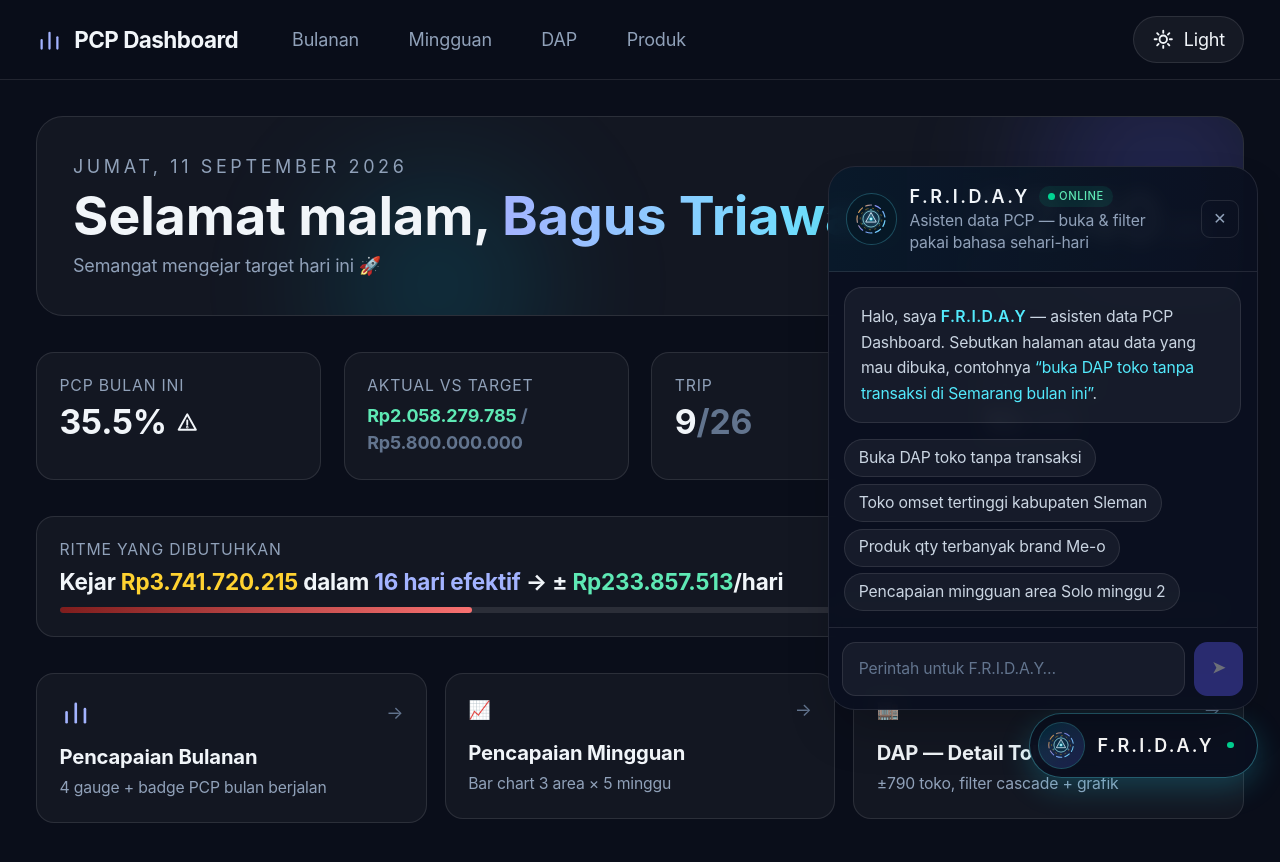
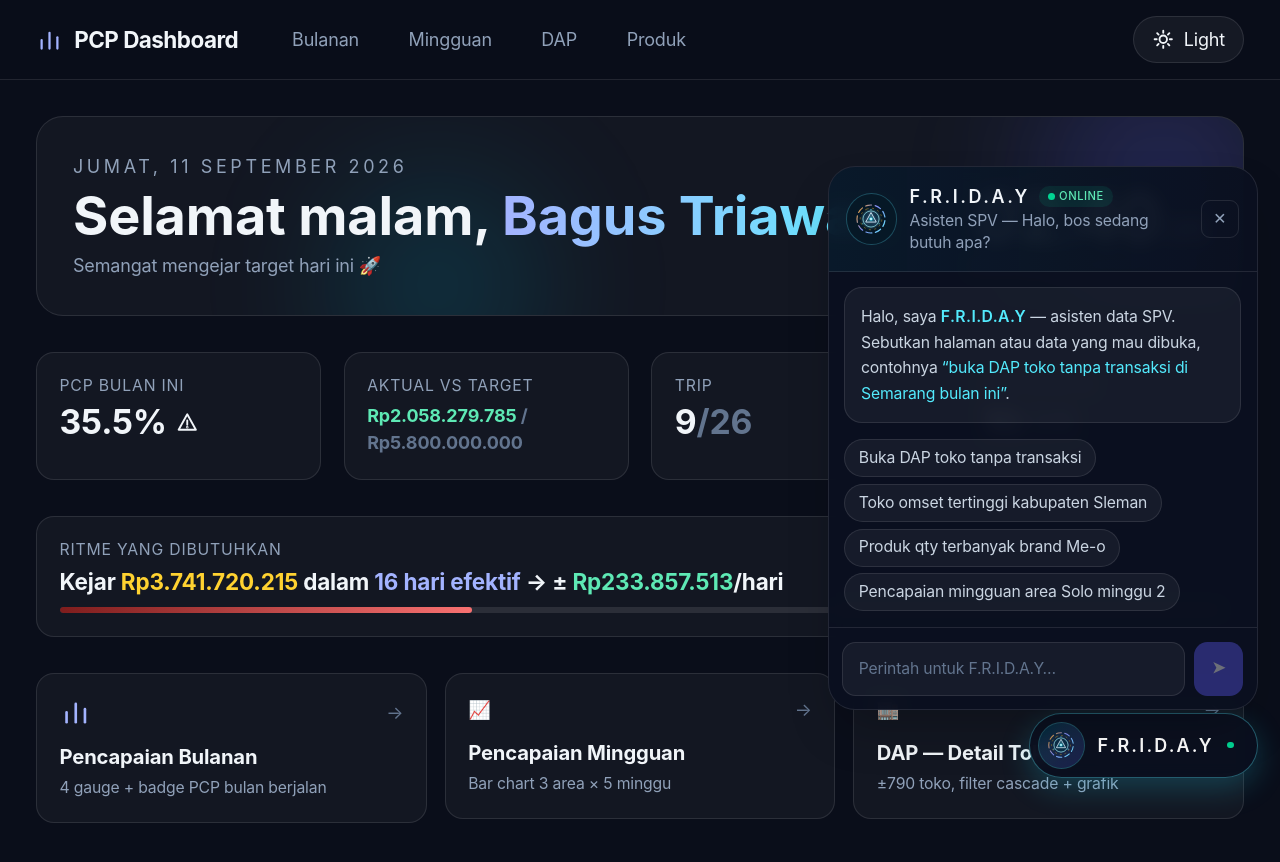
Before and after one commit to Bgtip13/dashboard, a Next.js app: page / in a window 1280 px wide. Both pictures are taken after a click on the button "F.R.I.D.A.Y". Shown: the top 862 px of the page. Built offline with nearby package versions, Linux system fonts and the light colour scheme; a web font is replaced by a local one.

Commit message:
Update assistant greeting and description text

```diff
--- a/src/components/Asisten.tsx
+++ b/src/components/Asisten.tsx
@@ -132,7 +132,7 @@ export default function Asisten() {
                     <span className="h-1.5 w-1.5 rounded-full bg-emerald-400" /> online
                   </span>
                 </p>
-                <p className="text-sm text-slate-400">Asisten data PCP — buka & filter pakai bahasa sehari-hari</p>
+                <p className="text-sm text-slate-400">Asisten SPV — Halo, bos sedang butuh apa?</p>
               </div>
               <button onClick={() => setOpen(false)} aria-label="Tutup F.R.I.D.A.Y"
                 className="rounded-lg border border-white/10 px-2.5 py-1.5 text-sm text-slate-400 hover:bg-white/5 hover:text-slate-200">✕</button>
@@ -141,7 +141,7 @@ export default function Asisten() {
             <div ref={listRef} className="flex-1 space-y-2.5 overflow-y-auto px-3.5 py-3.5">
               {messages.length === 0 && (
                 <div className="rounded-2xl border border-white/10 bg-white/5 p-3.5 text-sm leading-relaxed text-slate-300">
-                  Halo, saya <span className="font-semibold tracking-wide text-cyan-300">F.R.I.D.A.Y</span> — asisten data PCP Dashboard.
+                  Halo, saya <span className="font-semibold tracking-wide text-cyan-300">F.R.I.D.A.Y</span> — asisten data SPV.
                   Sebutkan halaman atau data yang mau dibuka, contohnya
                   <span className="text-cyan-300"> “buka DAP toko tanpa transaksi di Semarang bulan ini”</span>.
                 </div>
```
